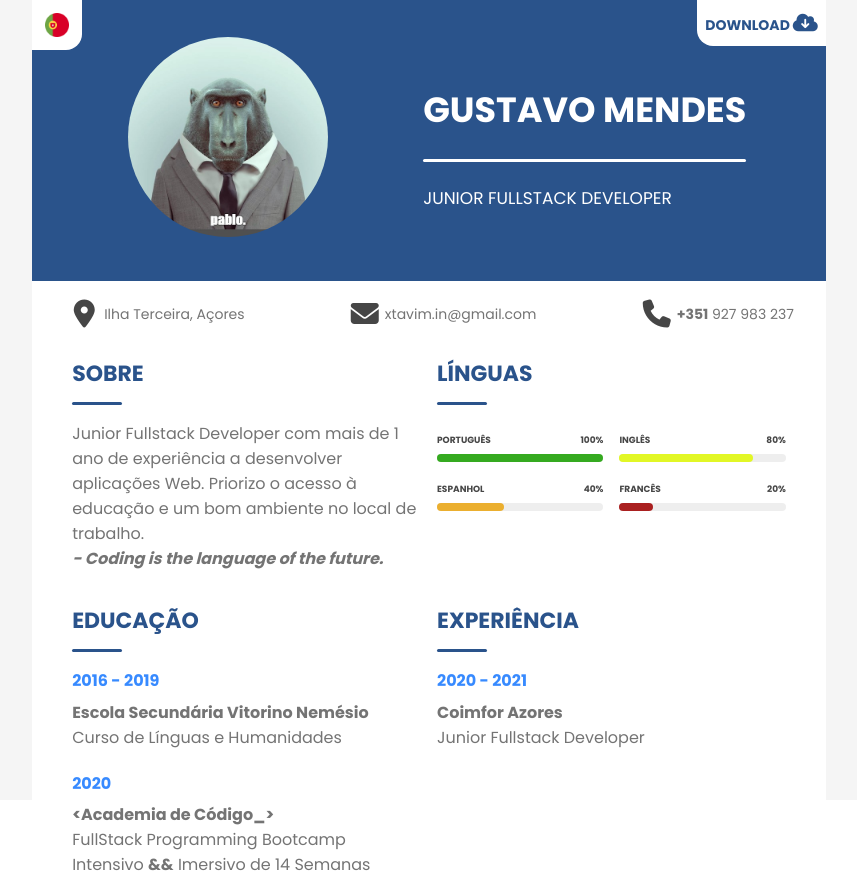
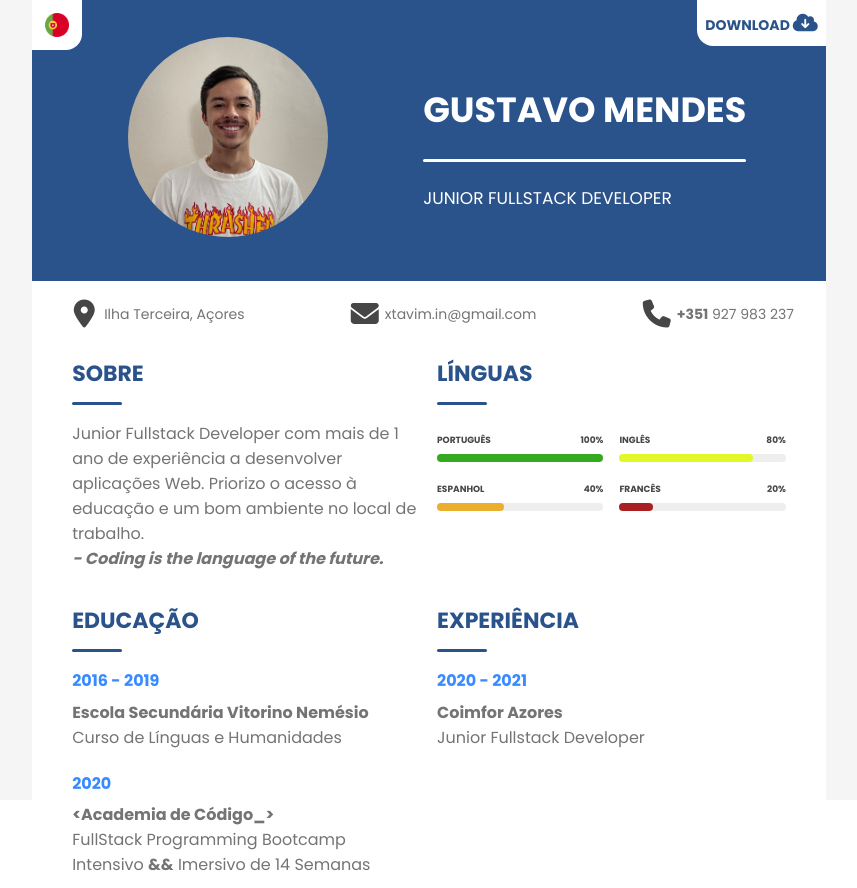
Before and after one commit to xtavim/xtavim.github.io, a plain HTML site: page index.html in a window 1280 px wide. Shown: the top 888 px of the page, without its empty margins (211-1068 px from the left). Drawn offline with Linux system fonts and the light colour scheme.

Commit message:
new photo

```diff
--- a/index.html
+++ b/index.html
@@ -41,7 +41,7 @@
 
             <div class="cv-header">
                 <div class="m-1">
-                    <img class="profile-img" src="assets/profile.jpg" height="200" width="200">
+                    <img class="profile-img" src="assets/profile.jpeg" height="200" width="200">
                 </div>
 
                 <div class="profile-info">
```
Also changed, not shown: assets/profile.jpeg (added), assets/profile.jpg (deleted), 1 other file.
